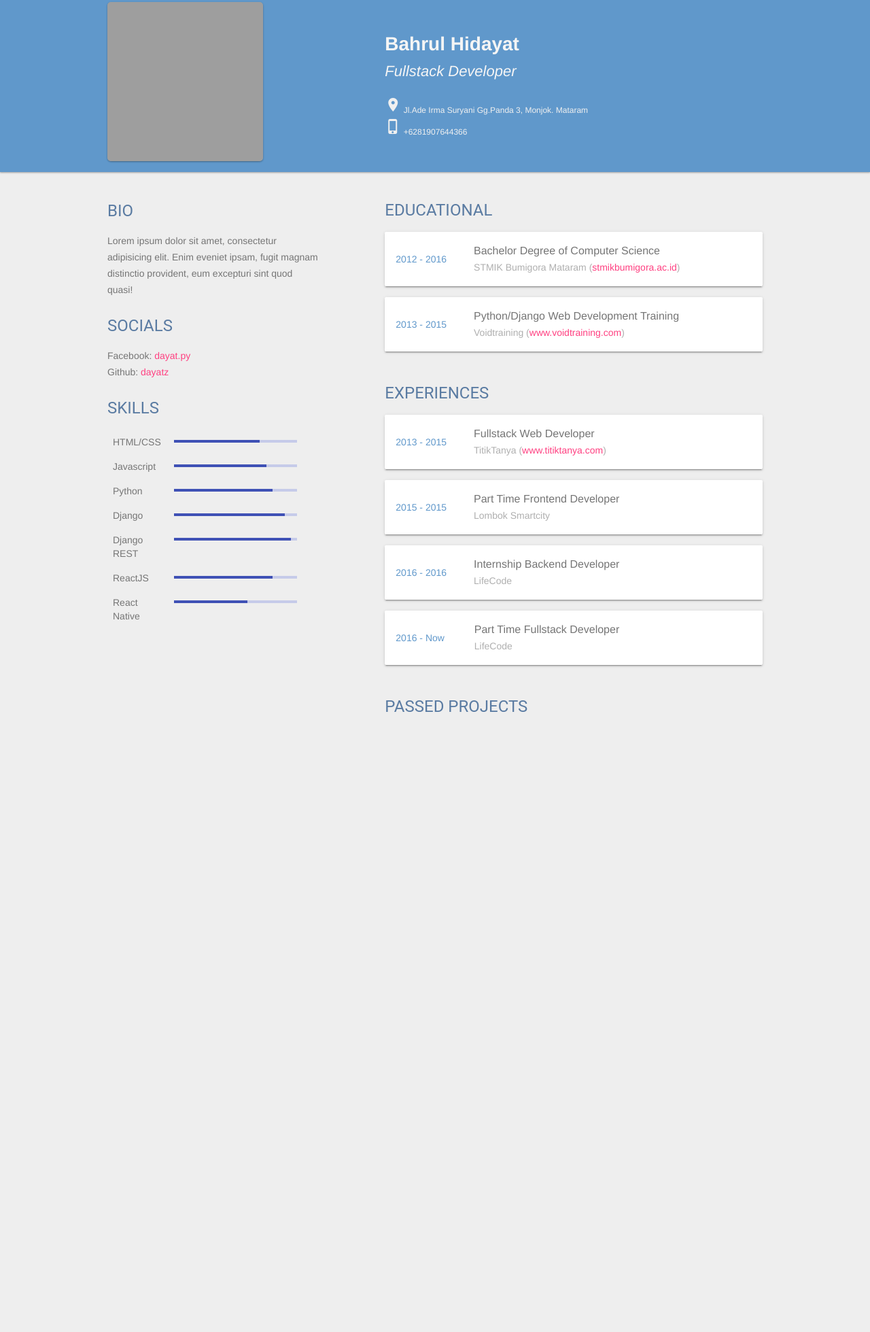
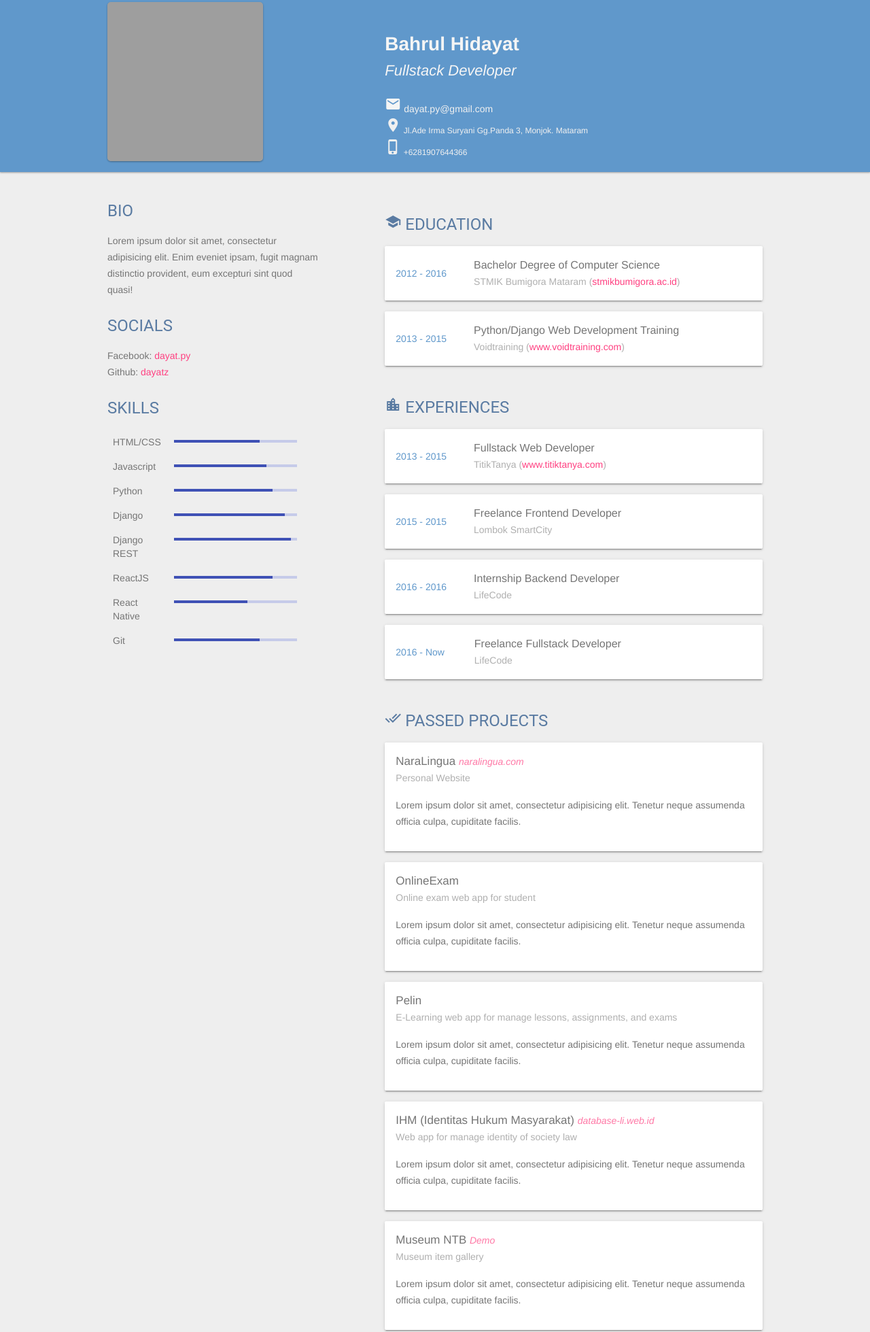
Before and after one commit to dayatz/resume, a plain HTML site: page index.html in a window 1280 px wide. Shown: the part 13-1972 px from the top of the page at 68% size. Before the commit the page ends 1100 px from the top, so only its background shows below. Drawn offline with nearby package versions, Linux system fonts and the light colour scheme; grey boxes are pictures that could not be loaded.

Commit message:
add projects

```diff
--- a/assets/script.js
+++ b/assets/script.js
@@ -19,3 +19,6 @@ document.querySelector('#react').addEventListener('mdl-componentupgraded', funct
 document.querySelector('#react-native').addEventListener('mdl-componentupgraded', function() {
     this.MaterialProgress.setProgress(60);
 });
+document.querySelector('#git').addEventListener('mdl-componentupgraded', function() {
+    this.MaterialProgress.setProgress(70);
+});
--- a/assets/style.css
+++ b/assets/style.css
@@ -15,6 +15,9 @@ section#contact {
     height: 250px;
     background-color: #6098CB;
     box-shadow: 0 1px 3px rgba(0,0,0,0.12), 0 1px 2px rgba(0,0,0,0.24);
+}
+.contact .title {
+    margin-top: 15px;
 }
 
 .photo-container {
@@ -44,17 +47,24 @@ p.phone, p.address {
     font-size: 12px;
     color: #f0f0f0;
 }
-p.address {
-    margin-bottom: 0;
-    margin-top: 25px;
+p.email {
+    margin-top: 25px !important;
 }
-
+.contact p {
+    margin: 0;
+}
+.contact p span {
+    margin-bottom: 5px;
+}
 section#body {
     color: #757575;
 }
 
 .cv-title {
     color: #5A7BA2;
+}
+.right-side .cv-title {
+    margin-top: 45px;
 }
 .social-accounts p {
     margin-bottom: 0;
@@ -65,17 +75,17 @@ section#body {
 .skills-item .mdl-cell--8-col {
     margin-top: 7px;
 }
-
+.edu-item {
+    display: flex;
+    flex-direction: row;
+    align-items: center;
+}
 .custom-card {
     min-height: 70px;
     min-width: 0;
     width: 100%;
     margin-bottom: 16px;
     padding: 16px;
-
-    display: flex;
-    flex-direction: row;
-    align-items: center;
 }
 
 .edu-item p {
@@ -94,3 +104,16 @@ section#body {
 .edu-subtitle {
     color: #afafaf;
 }
+
+.project-title {
+    margin-bottom: 0;
+    font-size: 17px;
+}
+.project-title a {
+    font-style: italic;
+    opacity: 0.7;
+    font-size: 14px;
+}
+.project-subtitle {
+    color: #afafaf;
+}
--- a/index.html
+++ b/index.html
@@ -18,6 +18,9 @@
             <div class="contact">
                 <p class="name">Bahrul Hidayat</p>
                 <p class="title">Fullstack Developer</p>
+                <p class="email">
+                    <i class="material-icons">email</i> <a target="_blank" href="mailto:dayat.py@gmail.com" style="color: #f0f0f0">dayat.py@gmail.com</a>
+                </p>
                 <p class="address">
                     <i class="material-icons">location_on</i> Jl.Ade Irma Suryani Gg.Panda 3, Monjok. Mataram
                 </p>
@@ -38,10 +41,10 @@
             <div class="social-accounts body-item">
                 <h4 class="cv-title">SOCIALS</h4>
                 <p>
-                    Facebook: <a href="http://facebook.com/dayat.py">dayat.py</a>
+                    Facebook: <a target="_blank" href="http://facebook.com/dayat.py">dayat.py</a>
                 </p>
                 <p>
-                    Github: <a href="http://github.com/dayatz">dayatz</a>
+                    Github: <a target="_blank" href="http://github.com/dayatz">dayatz</a>
                 </p>
             </div>
 
@@ -103,20 +106,28 @@
                         <div id="react-native" class="mdl-progress mdl-js-progress"></div>
                     </div>
                 </div>
+                <div class="skills-item mdl-grid">
+                    <div class="mdl-cell--3-col">
+                        <span>Git</span>
+                    </div>
+                    <div class="mdl-cell--8-col mdl-cell--1-offset">
+                        <div id="git" class="mdl-progress mdl-js-progress"></div>
+                    </div>
+                </div>
             </div>
         </div>
 
         <!-- right side -->
-        <div class="mdl-cell mdl-cell--7-col mdl-cell--1-offset">
+        <div class="right-side mdl-cell mdl-cell--7-col mdl-cell--1-offset">
             <div class="educations">
-                <h4 class="cv-title">EDUCATIONAL</h4>
+                <h4 class="cv-title"><i class="material-icons">school</i> EDUCATION</h4>
                 <div class="edu-item custom-card mdl-card mdl-shadow--2dp">
                     <div class="edu-years">
                         <p>2012 - 2016</p>
                     </div>
                     <div class="edu-description">
                         <p class="edu-title">Bachelor Degree of Computer Science</p>
-                        <p class="edu-subtitle">STMIK Bumigora Mataram (<a href="http://stmikbumigora.ac.id/">stmikbumigora.ac.id</a>)</p>
+                        <p class="edu-subtitle">STMIK Bumigora Mataram (<a target="_blank" href="http://stmikbumigora.ac.id/">stmikbumigora.ac.id</a>)</p>
                     </div>
                 </div>
 
@@ -126,19 +137,19 @@
                     </div>
                     <div class="edu-description">
                         <p class="edu-title">Python/Django Web Development Training</p>
-                        <p class="edu-subtitle">Voidtraining (<a href="http://www.voidtraining.com">www.voidtraining.com</a>)</p>
+                        <p class="edu-subtitle">Voidtraining (<a target="_blank" href="http://www.voidtraining.com">www.voidtraining.com</a>)</p>
                     </div>
                 </div>
             </div>
             <div class="experiences">
-                <h4 class="cv-title" style="margin-top: 45px;">EXPERIENCES</h4>
+                <h4 class="cv-title"><i class="material-icons">location_city</i> EXPERIENCES</h4>
                 <div class="edu-item custom-card mdl-card mdl-shadow--2dp">
                     <div class="edu-years">
                         <p>2013 - 2015</p>
                     </div>
                     <div class="edu-description">
                         <p class="edu-title">Fullstack Web Developer</p>
-                        <p class="edu-subtitle">TitikTanya (<a href="http://www.titiktanya.com">www.titiktanya.com</a>)</p>
+                        <p class="edu-subtitle">TitikTanya (<a target="_blank" href="http://www.titiktanya.com">www.titiktanya.com</a>)</p>
                     </div>
                 </div>
                 <div class="edu-item custom-card mdl-card mdl-shadow--2dp">
@@ -146,8 +157,8 @@
                         <p>2015 - 2015</p>
                     </div>
                     <div class="edu-description">
-                        <p class="edu-title">Part Time Frontend Developer</p>
-                        <p class="edu-subtitle">Lombok Smartcity</p>
+                        <p class="edu-title">Freelance Frontend Developer</p>
+                        <p class="edu-subtitle">Lombok SmartCity</p>
                     </div>
                 </div>
                 <div class="edu-item custom-card mdl-card mdl-shadow--2dp">
@@ -164,13 +175,38 @@
                         <p>2016 - Now&nbsp;</p>
                     </div>
                     <div class="edu-description">
-                        <p class="edu-title">Part Time Fullstack Developer</p>
+                        <p class="edu-title">Freelance Fullstack Developer</p>
                         <p class="edu-subtitle">LifeCode</p>
                     </div>
                 </div>
             </div>
             <div class="projects">
-                <h4 class="cv-title" style="margin-top: 45px;">PASSED PROJECTS</h4>
+                <h4 class="cv-title"><i class="material-icons">done_all</i> PASSED PROJECTS</h4>
+                <div class="custom-card mdl-card mdl-shadow--2dp">
+                    <p class="project-title">NaraLingua <a target="_blank" href="http://naralingua.com">naralingua.com</a></p>
+                    <p class="project-subtitle">Personal Website</p>
+                    <p class="project-description">Lorem ipsum dolor sit amet, consectetur adipisicing elit. Tenetur neque assumenda officia culpa, cupiditate facilis.</p>
+                </div>
+                <div class="custom-card mdl-card mdl-shadow--2dp">
+                    <p class="project-title">OnlineExam</p>
+                    <p class="project-subtitle">Online exam web app for student</p>
+                    <p class="project-description">Lorem ipsum dolor sit amet, consectetur adipisicing elit. Tenetur neque assumenda officia culpa, cupiditate facilis.</p>
+                </div>
+                <div class="custom-card mdl-card mdl-shadow--2dp">
+                    <p class="project-title">Pelin</p>
+                    <p class="project-subtitle">E-Learning web app for manage lessons, assignments, and exams</p>
+                    <p class="project-description">Lorem ipsum dolor sit amet, consectetur adipisicing elit. Tenetur neque assumenda officia culpa, cupiditate facilis.</p>
+                </div>
+                <div class="custom-card mdl-card mdl-shadow--2dp">
+                    <p class="project-title">IHM (Identitas Hukum Masyarakat) <a target="_blank" href="http://database-li.web.id/">database-li.web.id</a></p>
+                    <p class="project-subtitle">Web app for manage identity of society law</p>
+                    <p class="project-description">Lorem ipsum dolor sit amet, consectetur adipisicing elit. Tenetur neque assumenda officia culpa, cupiditate facilis.</p>
+                </div>
+                <div class="custom-card mdl-card mdl-shadow--2dp">
+                    <p class="project-title">Museum NTB <a target="_blank" href="http://172.98.199.3/">Demo</a></p>
+                    <p class="project-subtitle">Museum item gallery</p>
+                    <p class="project-description">Lorem ipsum dolor sit amet, consectetur adipisicing elit. Tenetur neque assumenda officia culpa, cupiditate facilis.</p>
+                </div>
             </div>
         </div>
     </section>
```
